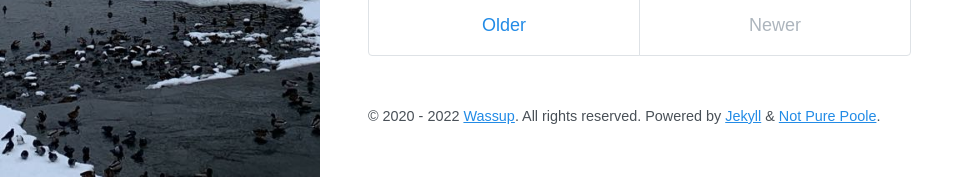
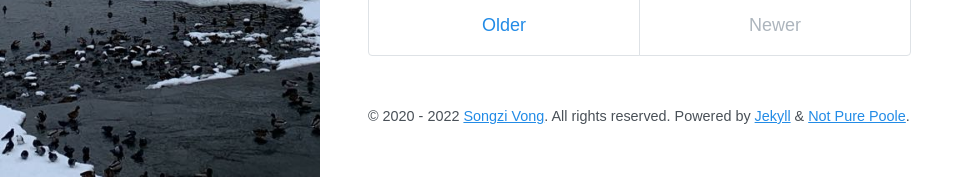
Before and after one commit to alstjq9295/blog, a Jekyll site: the page built from index.html, in a window 1280 px wide and 900 px high, scrolled down 591 px. Shown: the part 723-900 px from the top of the window, without its empty margins (0-975 px from the left). Built offline with Jekyll 4.4.1, drawn with Linux system fonts in a browser that asks for light colours; nearby versions of some CDN libraries; the list of posts is cut into pages by our own code.

Commit message:
2022-04-11 설정 변경 REVISE _config.yml REVISE social.yml

```diff
--- a/_config.yml
+++ b/_config.yml
@@ -42,6 +42,6 @@
 
 # Specify the author for blog posts
 author:
-  name: Wassup
-  url: https://github.com/alstjq9295/
-  email: alstjq9295@gmail.com
+  name: Songzi Vong
+  url: https://github.com/vszhub/
+  email: vszhub@gmail.com
--- a/_data/social.yml
+++ b/_data/social.yml
@@ -1,5 +1,5 @@
 - title: Email
-  url: alstjq9295@gmail.com
+  url: mailto://alstjq9295@gmail.com
   icon: fas fa-envelope
 - title: GitHub
   url: https://github.com/alstjq9295/blog
```
